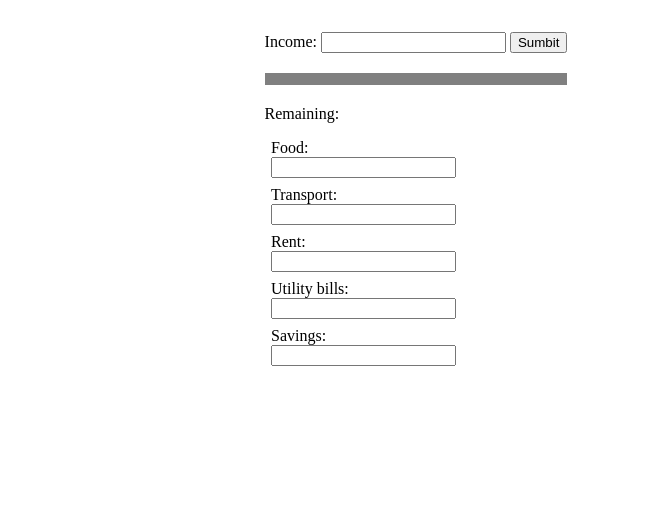
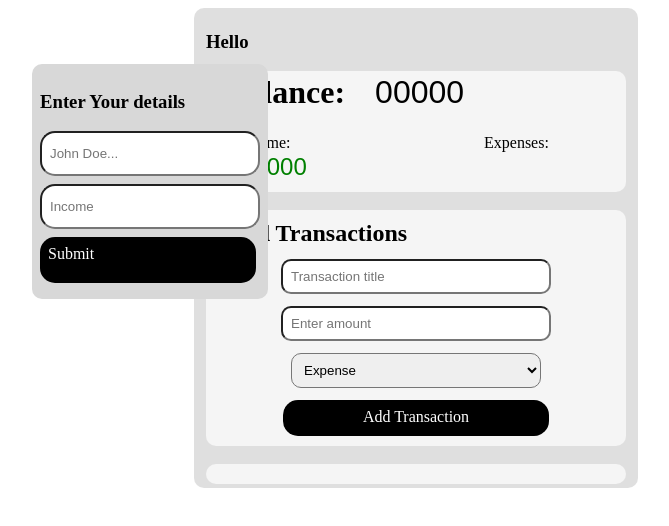
Before and after one commit to Sabdulgafar/ExpTrack, a plain HTML site: page index.html in a window 1280 px wide. Shown: the whole page, without its empty margins (224-893 px from the left). Drawn offline with Linux system fonts and the light colour scheme.

Commit message:
trying to fix string addition

```diff
--- a/index.html
+++ b/index.html
@@ -7,8 +7,8 @@
     <link rel="stylesheet" href="style.css">
 </head>
 <body>
-    <div class="container">
-            <!-- income section -->
+    <!-- <div class="container">
+            <!-- income section ->
             <div class="income">
                 <label>Income: </label><input type="text" name="income" id="income">
                 <input type="submit" value="Sumbit" onclick="setIncomeFigure()">
@@ -17,7 +17,7 @@
 
             </div>
         <div class="category">
-            <!-- category section -->
+            <!-- category section ->
             <ul>
                 <li><label>Food: </label><input type="text" name="" id="food"></li>
                 <li><label>Transport: </label><input type="text" name="" id="transport"></li>
@@ -25,6 +25,46 @@
                 <li><label>Utility bills: </label><input type="text" name="" id="utilitybill"></li>
                 <li><label>Savings: </label><input type="text" name="" id="savings"></li>
             </ul>
+            <button class="checkButton" onclick="checker()">Check</button>
+        </div>
+    </div> -->
+    <div id="UserInfo">
+        <h3>Enter Your details</h3>
+        <form>
+            <input type="text" placeholder="John Doe..." id="UserNameInput" class="input">
+
+            <input type="text" placeholder="Income" id="UserBalanceInput" class="input">
+
+            <a class="input" style="height: 30px; width: 200px; background-color: black; color: white;" onclick="CollectUserInfo()">Submit</a>
+        </form>
+    </div>
+
+    <div class="AppContainer">
+        <h3>Hello <span id="UserName"> </span></h3>
+        <div class="DashboardInfo patchSection">
+            <h1>Balance: <span id="Currency"></span><input type="text" name="" id="UserBalance" value="00000"></h1>
+
+            <div class="flex">
+                <div>Income: <input type="text" name="" id="UserIncome" value="00000"></div>
+                <div>Expenses: <input type="text" name="" id="UserExpenses" value=''></div>
+            </div>
+        </div>
+        <br/>
+        <div class="patchSection transaction-section">
+            <h2 class="TransactionTitle">Add Transactions</h2>
+            <form action="">
+                <input type="text" placeholder="Transaction title" id="TransactionTitle">
+                <input type="number" placeholder="Enter amount" id="TransactionAmount">
+                <select id="ExpInc">
+                    <option value="expense" selected>Expense</option>
+                    <option value="income">Income</option>
+                </select>
+                <a class="input" style="height: 20px; width: 250px; background-color: black; color: white; display: block; margin: auto;" onclick="AddTransaction()" align="center">Add Transaction</a>
+            </form>
+        </div>
+        <br/>
+        <div class="patchSection">
+
         </div>
     </div>
 
--- a/script.js
+++ b/script.js
@@ -1,30 +1,73 @@
-// this is to collect the income figure
-let income,incomeBar;
+// // this is to collect the income figure
+// let income,food,transport,rent,utilitybills,savings,remain,totalexp;
+// let incomeBar = document.getElementById('incomeBar')
+// function setIncomeFigure(){
+//     income=document.getElementById('income').value;
+//     incomeBar.max = income;
 
-function setIncomeFigure(){
-    income=document.getElementById('income').value;
-    incomeBar = document.getElementById('incomeBar')
-    incomeBar.max = income;
+//     // calculate the percentage into variables
+//     food=income*0.16;
+//     transport=income*0.09;
+//     rent=income*0.24;
+//     utilitybills=income*0.12;
+//     savings=income*0.30;
 
-    // calculate the percentage into variables
-    let food,transport,rent,utilitybills,savings;
+//     totalexp=food+transport+rent+utilitybills+savings;
+//     remain=income-totalexp;
 
-    food=income*0.16;
-    transport=income*0.09;
-    rent=income*0.24;
-    utilitybills=income*0.12;
-    savings=income*0.30;
+//     incomeBar.value = remain;
+//     // display all result of calulations
+//     document.getElementById('food').value=food;
+//     document.getElementById('transport').value=transport;
+//     document.getElementById('rent').value=rent;
+//     document.getElementById('utilitybill').value=utilitybills;
+//     document.getElementById('savings').value=savings;
+//     document.getElementById('remain').innerText=remain;
+// }
 
-    let remain,totalexp;
-    totalexp=food+transport+rent+utilitybills+savings;
-    remain=income-totalexp;
+// function checker(){
+//     // collecting all variables
+//     food=document.getElementById('food').value;
+//     transport=document.getElementById('transport').value;
+//     rent=document.getElementById('rent').value;
+//     utilitybills=document.getElementById('utilitybill').value;
+//     savings=document.getElementById('savings').value;
 
-    incomeBar.value = remain;
-    // display all result of calulations
-    document.getElementById('food').value=food;
-    document.getElementById('transport').value=transport;
-    document.getElementById('rent').value=rent;
-    document.getElementById('utilitybill').value=utilitybills;
-    document.getElementById('savings').value=savings;
-    document.getElementById('remain').innerText=remain;
+//     // calculating remains
+//     totalexp=food+transport+rent+utilitybills+savings;
+//     remain=income-totalexp;
+//     // incomeBar.value=remain;
+//     document.getElementById('remain').innerText=remain;
+
+
+// }
+
+let Username,UserBalance,UserIncome,UserExpense,expinc;
+function CollectUserInfo(){
+    Username = document.getElementById('UserNameInput').value;
+    UserBalance = document.getElementById('UserBalanceInput').value;
+
+    document.getElementById('UserName').innerText=Username;
+    document.getElementById('UserBalance').value=UserBalance;
+    document.getElementById('UserIncome').value=UserBalance;
+
+    document.getElementById('UserInfo').style.display="none";
 }
+
+function AddTransaction(){
+    expinc=document.getElementById('ExpInc').value;
+    UserExpense=document.getElementById('UserExpenses').value;
+    UserBalance=document.getElementById('UserBalance').value;
+    if(expinc==='expense'){
+        let TransactionAmount=document.getElementById('TransactionAmount').value;
+
+        let newBalance=(eval(UserBalance-TransactionAmount));
+        console.log(newBalance);
+        document.getElementById('UserBalance').value=newBalance;
+
+        Number(UserExpense);
+        let newExpense=(eval(UserExpense+TransactionAmount));
+        document.getElementById('UserExpenses').value=newExpense;
+    }
+    document.getElementById('TransactionAmount').value="";
+}
--- a/style.css
+++ b/style.css
@@ -1,4 +1,4 @@
-.container{
+/* .container{
     width: 370px;
     padding-top: 1.5rem;
 }
@@ -24,8 +24,95 @@
     margin: 1.25rem 0rem;
     border: none;
 }
-
+.checkButton{
+    display: block;
+    margin: auto;
+    width: 60%;
+    padding: 0.5rem;
+    text-transform: uppercase;
+} */
 /* mobile view */
 @media only screen and (max-width: 600px) {
 
 }
+#UserInfo{
+    width: max-content;
+    background-color: rgb(216, 216, 216);
+    padding: 0.5rem;
+    border-radius: 10px;
+    display: block;
+    margin: auto;
+    position: absolute;
+    left: 20%;
+    top: 8%;
+}
+.input{
+    margin: 0.5rem 0rem;
+    display: block;
+    height: 25px;
+    width: 200px;
+    padding: 0.5rem;
+    border-radius: 15px;
+}
+
+.AppContainer{
+    background-color: rgba(218, 218, 218, 0.856);
+    max-width: 420px;
+    display: block;
+    margin: auto;
+    padding: 0.25rem 0.75rem;
+    border-radius: 10px;
+}
+.patchSection{
+    background-color: whitesmoke;
+    border-radius: 10px;
+    padding: 10px 20px;
+    box-sizing: border-box;
+}
+.DashboardInfo h1{
+    margin-top: -8px;
+    width: 100%;
+}
+#UserBalance{
+    background-color: rgba(255, 255, 255, 0);
+    border: none;
+    font-size: 32px;
+    width: 120px;
+}
+#Currency{
+    margin-left: 1.25rem;
+}
+.flex{
+    display: flex;
+    flex-wrap: wrap;
+    justify-content: space-between;
+}
+.flex > div{
+    width: 110px;
+    margin: 0rem 0.75rem;
+}
+#UserIncome,#UserExpenses{
+    background-color: rgba(240, 248, 255, 0);
+    border: none;
+    width: 100px;
+    font-size: x-large;
+}
+#UserIncome{
+    color: green;
+}
+#UserExpenses{
+    color: red;
+}
+.TransactionTitle{
+    margin: 0;
+}
+.transaction-section form input, .transaction-section form select{
+    display: block;
+    padding: 0.5rem;
+    border-radius: 10px;
+    width: 250px;
+    margin-top: 0.75rem;
+    margin-bottom: 0.75rem;
+    margin-left: auto;
+    margin-right: auto;
+}
```
